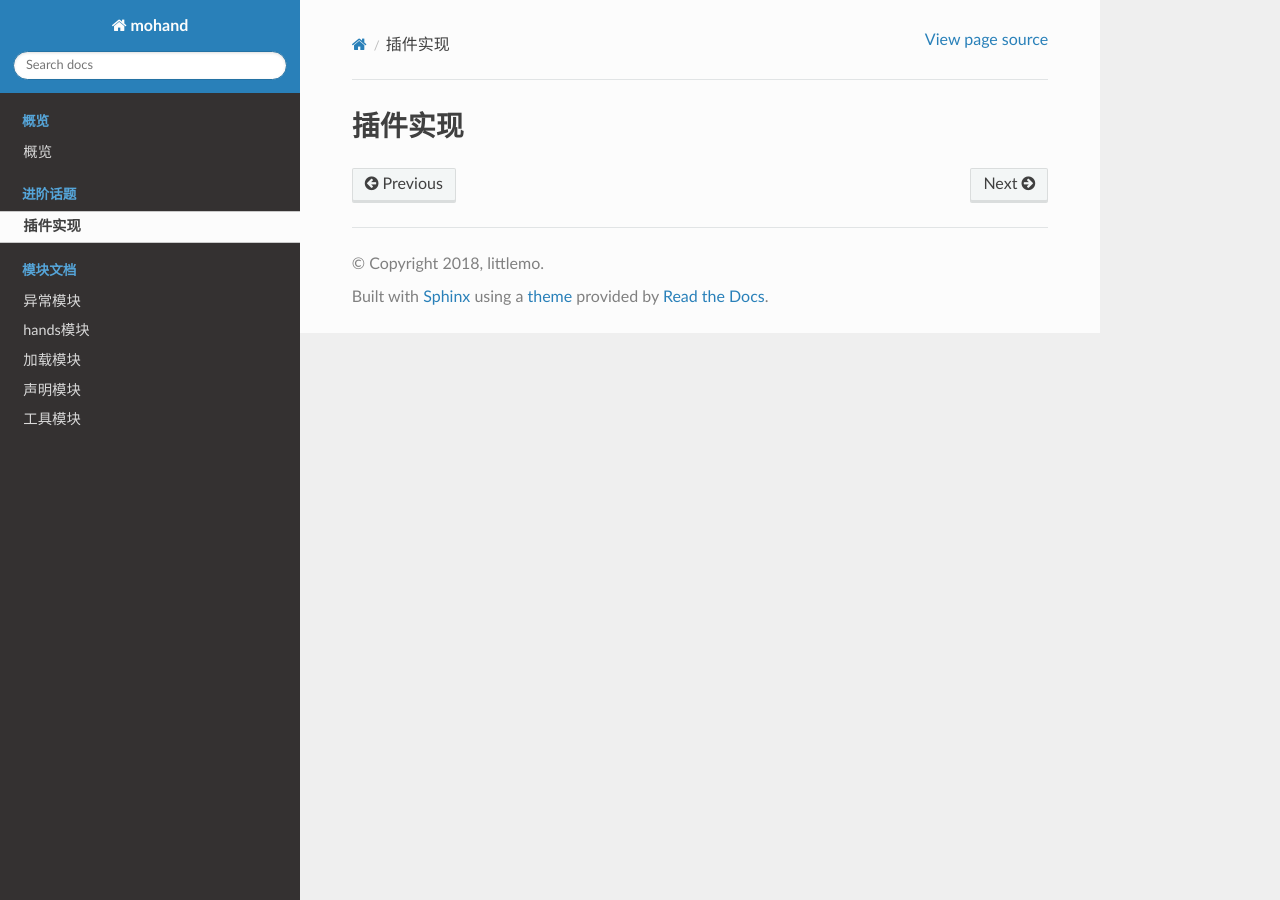
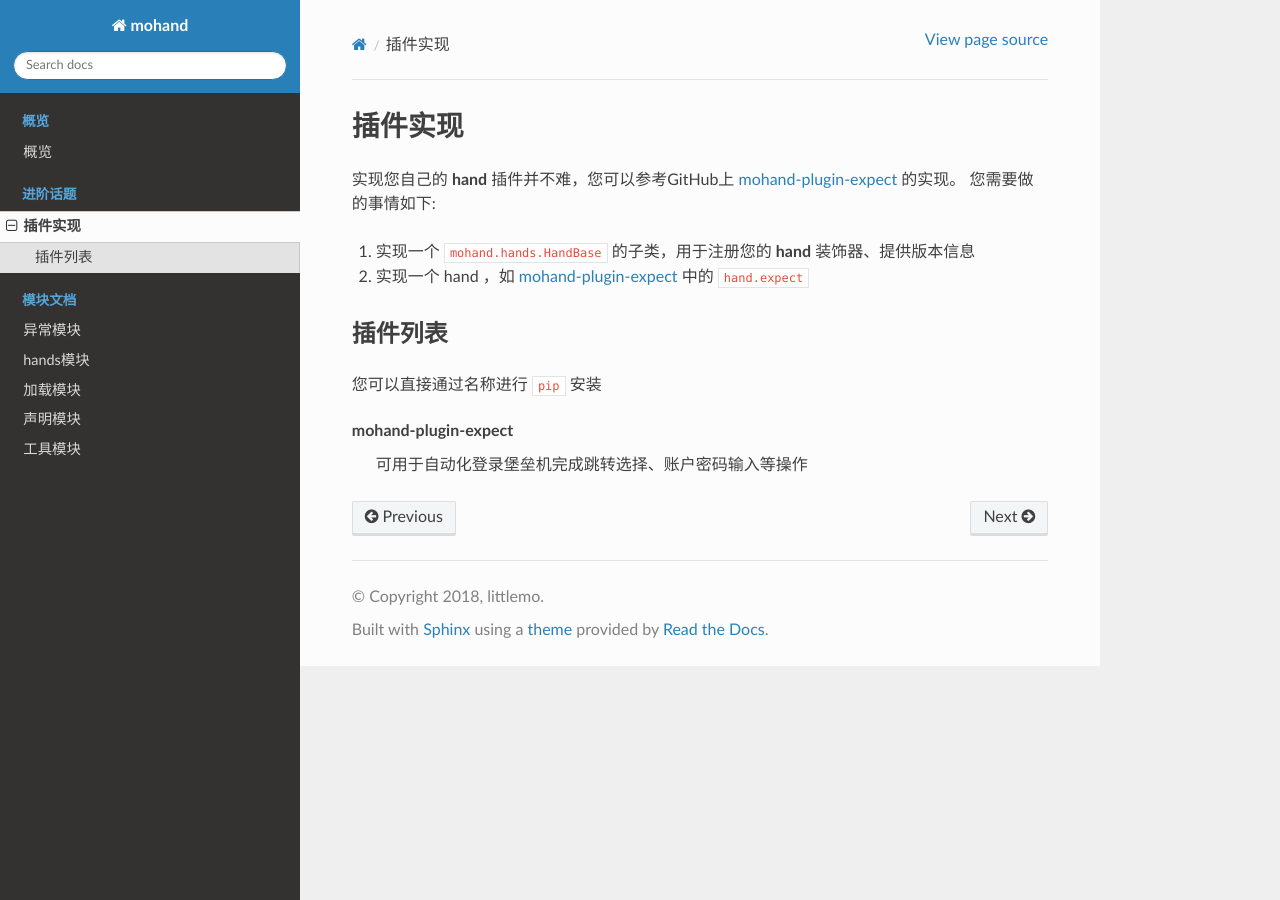
Before and after one commit to littlemo/mohand, a Sphinx documentation site: the page built from docs/source/topics/plugin.rst, in a window 1280 px wide. Built offline with Sphinx 7.4.7 and the Read the Docs theme 2.0.0, drawn with Linux system fonts in a browser that asks for light colours; formulas are drawn with MathJax 3.

Commit message:
F: 编写插件实现文档，并列出当前已有的插件列表

```diff
--- a/docs/source/topics/plugin.rst
+++ b/docs/source/topics/plugin.rst
@@ -3,3 +3,21 @@
 ========
 插件实现
 ========
+
+实现您自己的 **hand** 插件并不难，您可以参考GitHub上 `mohand-plugin-expect`_ 的实现。
+您需要做的事情如下:
+
+#. 实现一个 ``mohand.hands.HandBase`` 的子类，用于注册您的 **hand** 装饰器、提供版本信息
+#. 实现一个 hand ，如 `mohand-plugin-expect`_ 中的 ``hand.expect``
+
+
+插件列表
+========
+
+您可以直接通过名称进行 ``pip`` 安装
+
+mohand-plugin-expect
+    可用于自动化登录堡垒机完成跳转选择、账户密码输入等操作
+
+
+.. _mohand-plugin-expect: https://github.com/littlemo/mohand-plugin-expect
```
